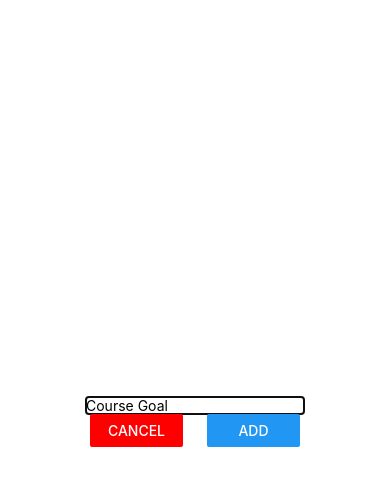
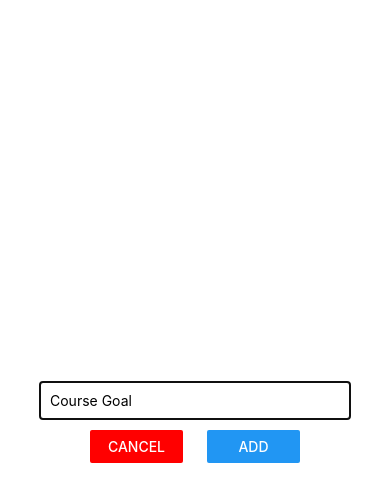
Before and after one commit to dprograma/my-project, a React Native app: screen / in a window 390 px wide. Both pictures are taken after a click on the button "ADD NEW GOAL". Shown: the top 502 px of the page. Built offline with nearby package versions, Linux system fonts and the light colour scheme.

Commit message:
Final work on my-project project

```diff
--- a/App.js
+++ b/App.js
@@ -1,5 +1,5 @@
 import React, { useState } from 'react';
-import { StyleSheet, Text, View, TextInput, Button, ScrollView, FlatList } from 'react-native';
+import { StyleSheet, View, Button, FlatList } from 'react-native';
 import GoalItem from './components/GoalItem';
 import GoalInput from './components/GoalInput';
 
@@ -13,7 +13,9 @@ export default function App() {
   };
 
   const removeGoalHandler = goalId => {
-    return currentGoals.filter((goal) => goal.id !== goalId);
+    setCourseGoals(currentGoals => {
+      return currentGoals.filter((goal) => goal.id !== goalId);
+    });
   };
 
   const cancelGoalAdditionHandler = () => {
@@ -21,7 +23,7 @@ export default function App() {
   };
   return (
     <View style={styles.screen}>
-      <Button title="Add New Goal" onPress={()=>setIsAddMode(true)} />
+      <Button title="Add New Goal" onPress={() => setIsAddMode(true)} />
       <GoalInput visible={isAddMode} onAddGoal={addGoalHandler} onCancel={cancelGoalAdditionHandler} />
       <FlatList keyExtractor={(item, index) => item.id} data={courseGoals} renderItem={itemData => <GoalItem id={itemData.item.id} onDelete={removeGoalHandler} title={itemData.item.value} />} />
     </View>
--- a/components/GoalInput.js
+++ b/components/GoalInput.js
@@ -11,7 +11,7 @@ const GoalInput = props => {
   return (
     <Modal visible={props.visible} animationType="slide">
       <View style={styles.InputContainer}>
-        <TextInput placeholder="Course Goal" style={styles.input} onChangeText={goalInputHandler} value={enteredGoal} />
+        <TextInput placeholder="Course Goal" style={styles.Input} onChangeText={goalInputHandler} value={enteredGoal} />
         <View style={styles.buttonContainer}>
           <View style={styles.button}>
             <Button title="CANCEL" color="red" onPress={props.onCancel} />
--- a/components/GoalItem.js
+++ b/components/GoalItem.js
@@ -3,8 +3,8 @@ import { View, Text, StyleSheet, TouchableOpacity } from 'react-native';
 
 const GoalItem = props => {
     return (
-        <TouchableOpacity activeOpacity={0.8} onPress={props.onDelete.bind(this, props.id)}>
-            <View style={StyleSheet.listItem}>
+        <TouchableOpacity onPress={props.onDelete.bind(this, props.id)}>
+            <View style={styles.listItem}>
                 <Text>{props.title}</Text>
             </View>
         </TouchableOpacity>
```
